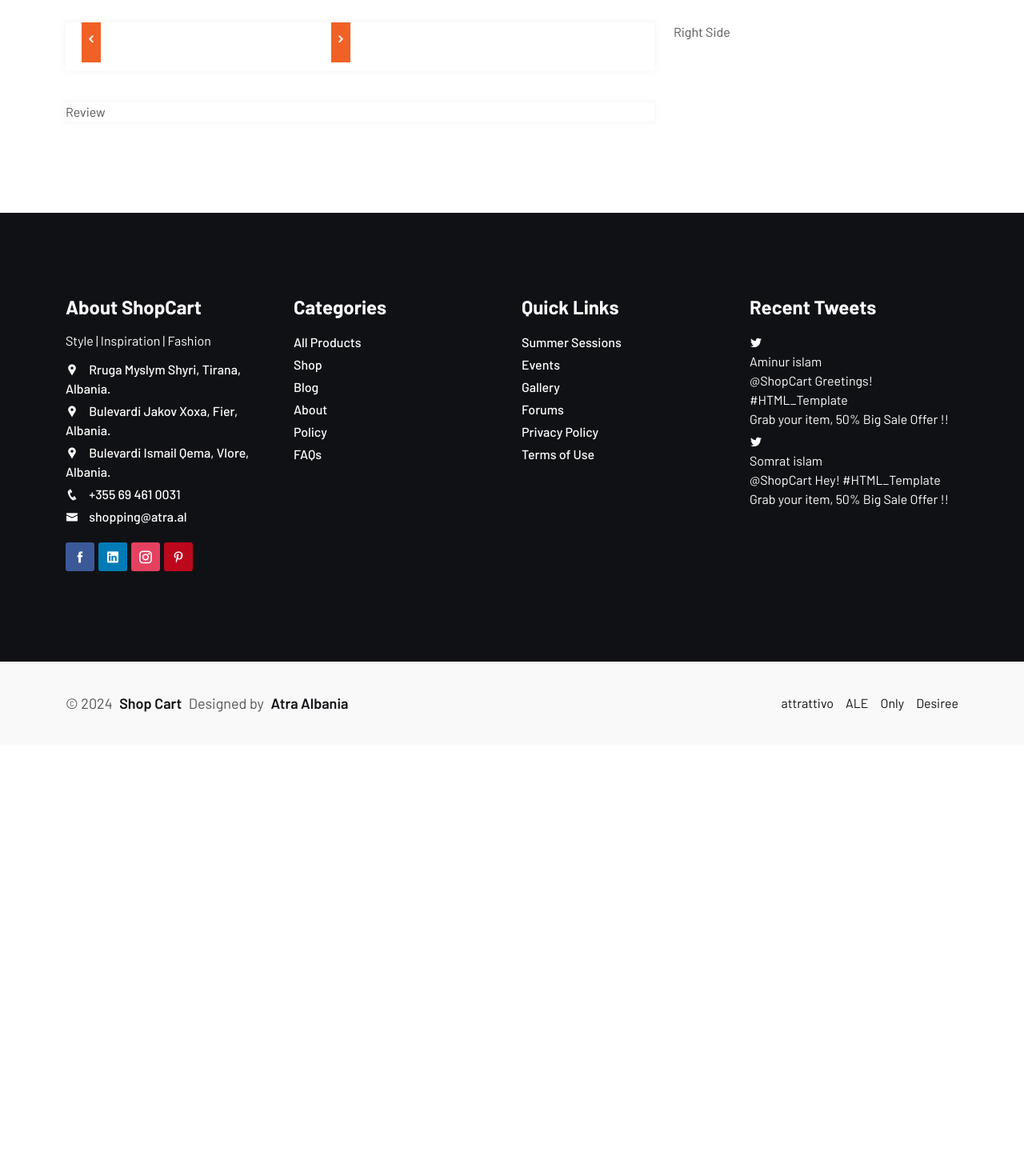
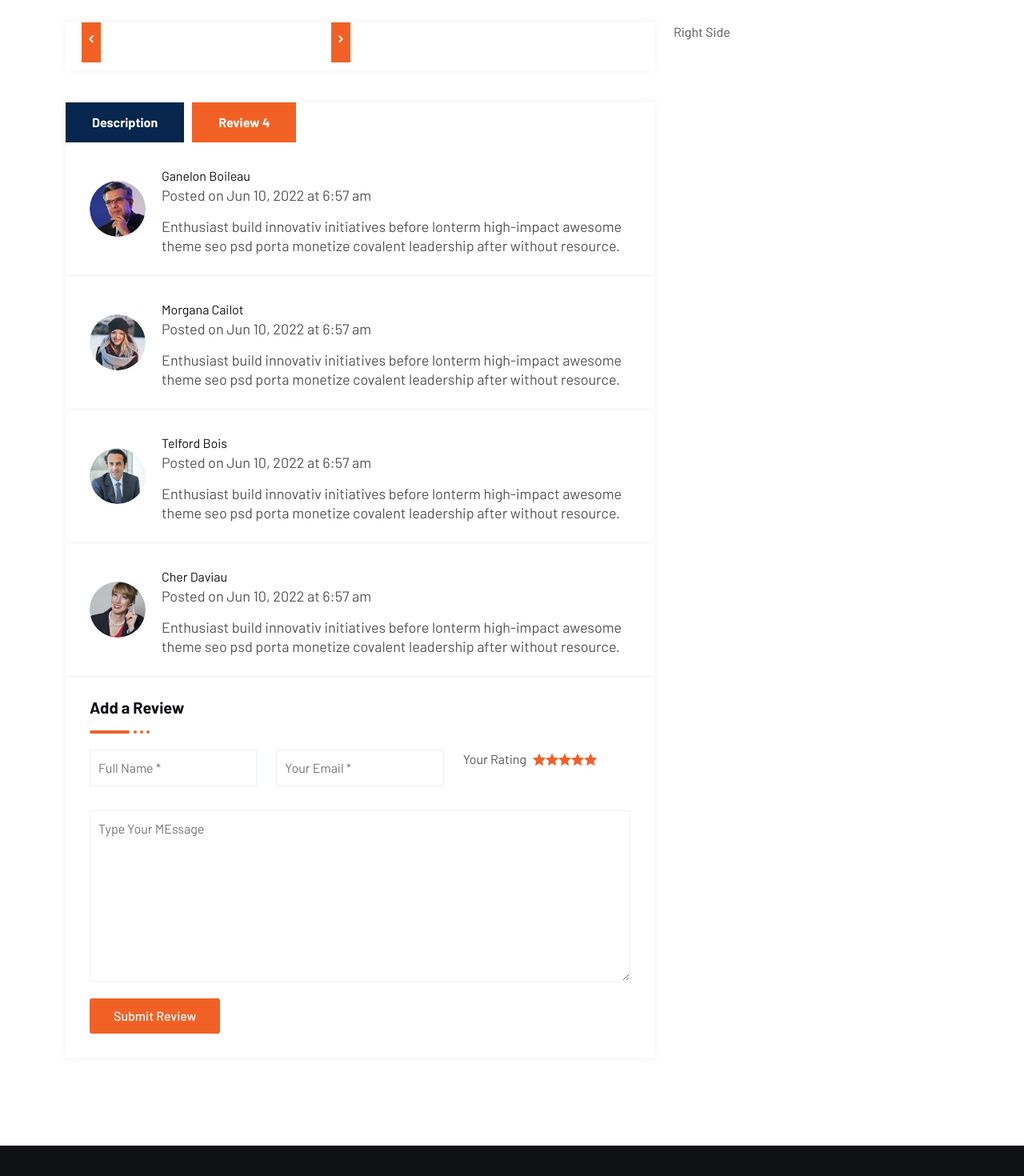
Before and after one commit to KlevisMaze/clothing_store-main, a React (Vite) app: page /shop/1 in a window 1280 px wide. Shown: the part 534-2004 px from the top of the page at 80% size. Before the commit the page ends 1465 px from the top, so only its background shows below. Built offline with nearby package versions, Linux system fonts and the light colour scheme.

Commit message:
review and description section

```diff
--- /dev/null
+++ b/src/shop/Review.jsx
@@ -0,0 +1,104 @@
+import React, { useState } from 'react'
+import Ratting from '../components/Ratting';
+
+const reviewtitle = "Add a Review";
+
+let ReviewList = [{ imgUrl: "/src/assets/images/instructor/01.jpg", imgAlt: "Client thumb", name: "Ganelon Boileau", date: "Posted on Jun 10, 2022 at 6:57 am", desc: "Enthusiast build innovativ initiatives before lonterm high-impact awesome theme seo psd porta monetize covalent leadership after without resource.", }, { imgUrl: "/src/assets/images/instructor/02.jpg", imgAlt: "Client thumb", name: "Morgana Cailot", date: "Posted on Jun 10, 2022 at 6:57 am", desc: "Enthusiast build innovativ initiatives before lonterm high-impact awesome theme seo psd porta monetize covalent leadership after without resource.", }, { imgUrl: "/src/assets/images/instructor/03.jpg", imgAlt: "Client thumb", name: "Telford Bois", date: "Posted on Jun 10, 2022 at 6:57 am", desc: "Enthusiast build innovativ initiatives before lonterm high-impact awesome theme seo psd porta monetize covalent leadership after without resource.", }, { imgUrl: "/src/assets/images/instructor/04.jpg", imgAlt: "Client thumb", name: "Cher Daviau", date: "Posted on Jun 10, 2022 at 6:57 am", desc: "Enthusiast build innovativ initiatives before lonterm high-impact awesome theme seo psd porta monetize covalent leadership after without resource.", },];
+
+const Review = () => {
+    const [reviewShow, setReviewShow] = useState(true);
+    return (
+        <>
+            <ul className={`review-nav lab-ul ${reviewShow ? "RevActive" : "DescActive"}`}>
+                <li className='desc' onClick={() => setReviewShow(!reviewShow)}>Description</li>
+                <li className='rev' onClick={() => setReviewShow(!reviewShow)}>Review 4</li>
+            </ul>
+
+            <div className={`review-content ${reviewShow ? "review-content-show" : "description-show"}`}>
+                <div className='review-showing'>
+                    <ul className='content lab-ul'>
+                        {
+                            ReviewList.map((review, i) => (
+                                <li key={i}>
+                                    <div className='post-thumb'>
+                                        <img src={review.imgUrl} alt="" />
+                                    </div>
+                                    <div className='post-content'>
+                                        <div className='entry-meta'></div>
+                                        <div className='posted-on'>
+                                            <a href='#'>{review.name}</a>
+                                            <p>{review.date}</p>
+                                        </div>
+                                        <div className='entry-content'>
+                                        <p>{review.desc}</p>
+                                        </div>
+                                    </div>
+                                </li>
+
+                            ))
+                        }
+
+                    </ul>
+{/* add review field */}
+
+                    <div className='client-review'>
+                        <div className='review-form'>
+                            <div className='review-title'>
+                                <h5>{reviewtitle}</h5>
+                            </div>
+                            <form action='action' className='row'>
+                                <div className='col-md-4 col-12'>
+                                    <input type='text' name='name' id='name' placeholder='Full Name *'></input>
+                                </div>
+                                <div className='col-md-4 col-12'>
+                                    <input type='email' name='email' id='name' placeholder='Your Email *'></input>
+                                </div>
+                                <div className='col-md-4 col-12'>
+                                    <div className='rating'>
+                                         <span className='me-2'>Your Rating</span>
+                                         <Ratting/>
+                                    </div>
+                                </div>
+                                <div className='col-md-12 col-12'>
+                                    <textarea name='message' id="message" rows="8" placeholder='Type Your MEssage'></textarea>
+                                </div>
+                                <div className='col-12'>
+                                    <button type='submit' className='default-button' >
+                                        <span>Submit Review</span>
+                                    </button>
+
+                                </div>
+                            </form>
+
+                        </div>
+
+                    </div>
+                </div>
+                <div className='description'>
+                    <p>Lorem, ipsum dolor sit amet consectetur adipisicing elit. Nulla iusto saepe assumenda, dolor cumque adipisci? Aliquid ducimus autem fugit dolorum distinctio sunt eveniet eum magnam similique facilis molestiae, quibusdam nostrum.</p>
+                     <div className='post-item'>
+                        <div className='post-thumb'>
+                            <img src='/src/assets/images/shop/01.jpg' alt=''></img>
+                        </div>
+                        <div className='post-content'>
+                            <ul className='lab-ul'>
+                                 <li>Lorem ipsum dolor sit amet consectetur adipisicing elit. Voluptatibus adipisci odit atque! Asperiores culpa nulla cum impedit pariatur excepturi blanditiis placeat eveniet. Sed similique distinctio vitae molestias fugit. Aliquam, sunt?</li>
+                                 <li>Lorem ipsum dolor sit amet consectetur adipisicing elit. Voluptatibus adipisci odit atque! Asperiores culpa nulla cum impedit pariatur excepturi blanditiis placeat eveniet. Sed similique distinctio vitae molestias fugit. Aliquam, sunt?</li>
+                                 <li>Lorem ipsum dolor sit amet consectetur adipisicing elit. Voluptatibus adipisci odit atque! Asperiores culpa nulla cum impedit pariatur excepturi blanditiis placeat eveniet. Sed similique distinctio vitae molestias fugit. Aliquam, sunt?</li>
+                                 <li>Lorem ipsum dolor sit amet consectetur adipisicing elit. Voluptatibus adipisci odit atque! Asperiores culpa nulla cum impedit pariatur excepturi blanditiis placeat eveniet. Sed similique distinctio vitae molestias fugit. Aliquam, sunt?</li>
+                                 <li>Lorem ipsum dolor sit amet consectetur adipisicing elit. Voluptatibus adipisci odit atque! Asperiores culpa nulla cum impedit pariatur excepturi blanditiis placeat eveniet. Sed similique distinctio vitae molestias fugit. Aliquam, sunt?</li>
+                                 <li>Lorem ipsum dolor sit amet consectetur adipisicing elit. Voluptatibus adipisci odit atque! Asperiores culpa nulla cum impedit pariatur excepturi blanditiis placeat eveniet. Sed similique distinctio vitae molestias fugit. Aliquam, sunt?</li>
+                                 <li>Lorem ipsum dolor sit amet consectetur adipisicing elit. Voluptatibus adipisci odit atque! Asperiores culpa nulla cum impedit pariatur excepturi blanditiis placeat eveniet. Sed similique distinctio vitae molestias fugit. Aliquam, sunt?</li>
+                            </ul>
+
+                        </div>
+
+                     </div>
+                     <p>Lorem, ipsum dolor sit amet consectetur adipisicing elit. Nulla iusto saepe assumenda, dolor cumque adipisci? Aliquid ducimus autem fugit dolorum distinctio sunt eveniet eum magnam similique facilis molestiae, quibusdam nostrum.</p>
+                </div>
+            </div>
+        </>
+    )
+}
+
+export default Review
--- a/src/shop/SingleProduct.jsx
+++ b/src/shop/SingleProduct.jsx
@@ -2,6 +2,7 @@ import React, { useEffect, useState } from 'react'
 import { useParams } from 'react-router-dom'
 import PageHeader from '../components/PageHEader';
 import { Swiper, SwiperSlide } from "swiper/react";
+import Review from './Review';
 
 // Import Swiper styles
 import "swiper/css";
@@ -83,7 +84,7 @@ const SingleProduct = () => {
                                     </div>
                                 </div>
                                 <div className='review'>
-                                    Review
+                                    <Review/>
                                 </div>
                             </article>
                         </div>
```
